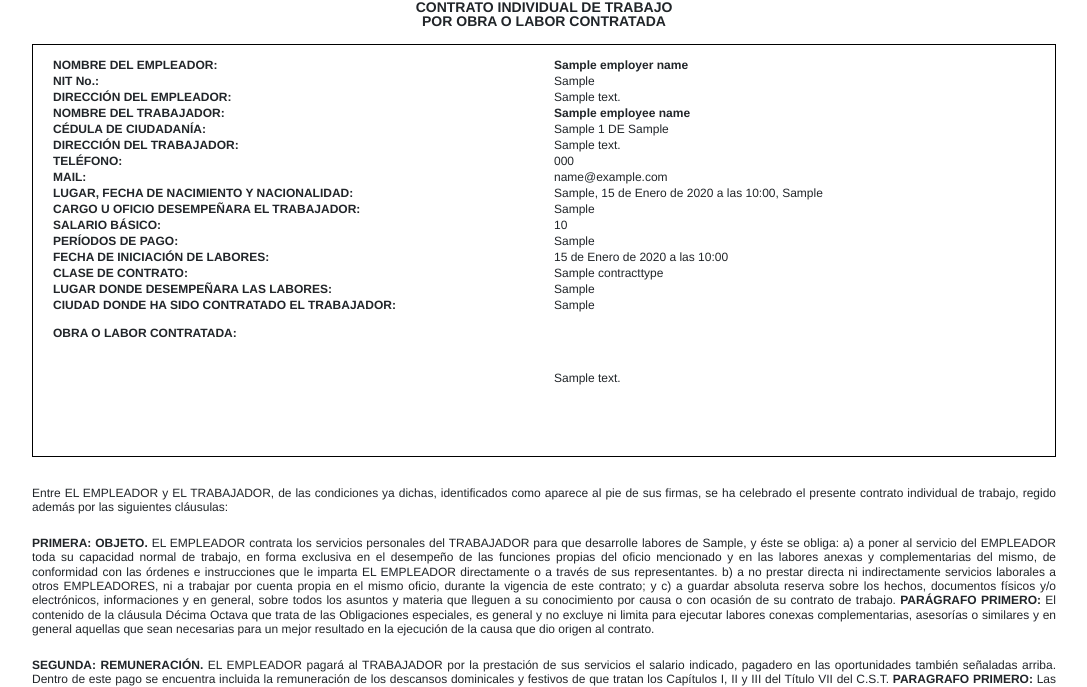
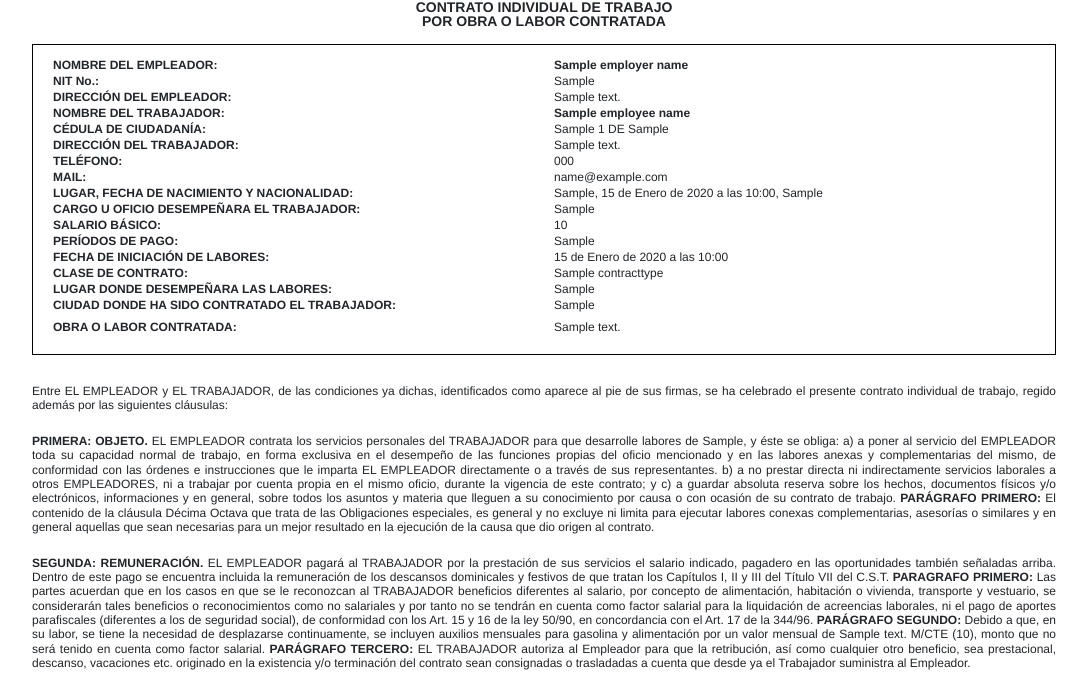
Before and after one commit to diego1996/contract-generator, a Django app: template templates/contracts/individual-employment-contract.html in a window 1280 px wide. Shown: the top 687 px of the page, without its empty margins (96-1183 px from the left). Run offline with Django 4.2, Linux system fonts and the light colour scheme; tables that the repository leaves empty hold one stand-in row (values such as "Sample post"); the template is opened without the code that fills it: values that come from a table or form of the project are taken from there, most other values are stand-ins (such as "Sample title", 1, 10 or a date in 2020).

Commit message:
fix table resume contract

```diff
--- a/templates/contracts/individual-employment-contract.html
+++ b/templates/contracts/individual-employment-contract.html
@@ -41,12 +41,10 @@
         .text_row_right {
             font-size: 12px;
             font-family: 'Calibri Light', sans-serif;
-        }
-
-        .div_extra {
             word-wrap: break-word;
             white-space: pre-wrap;
             word-break: break-word;
+            line-height: 1;
         }
 
     </style>
@@ -194,9 +192,7 @@
             <p class="text_row" align=""><b>OBRA O LABOR CONTRATADA:</b></p>
         </div>
         <div class="flex-item" style="text-align: left; display:table-cell">
-            <div class="div_extra">
-                <p class="text_row_right" align="">{{ contract_position_description }}</p>
-            </div>
+            <p class="text_row_right" align="">{{ contract_position_description }}</p>
         </div>
     </div>
 </div>
```
